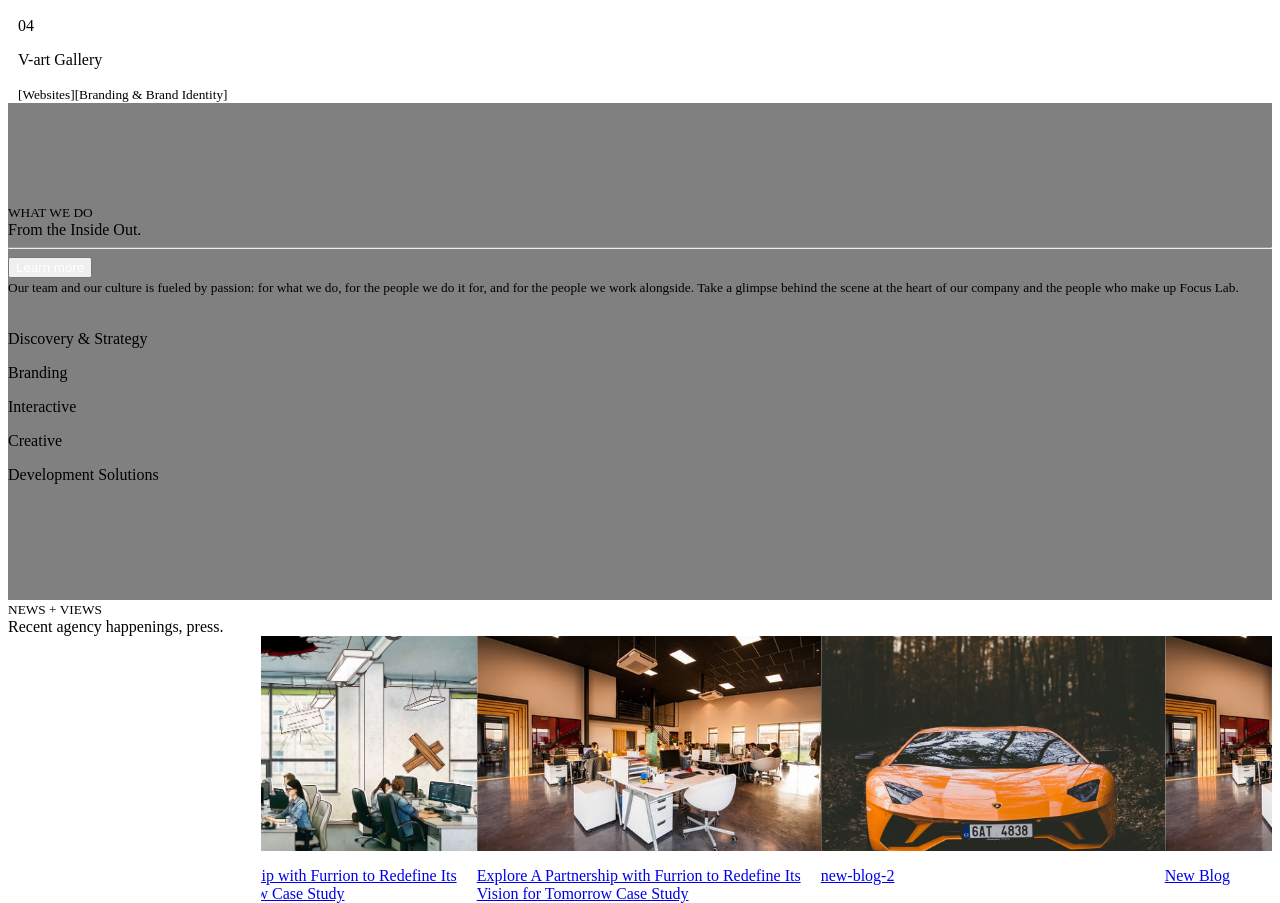
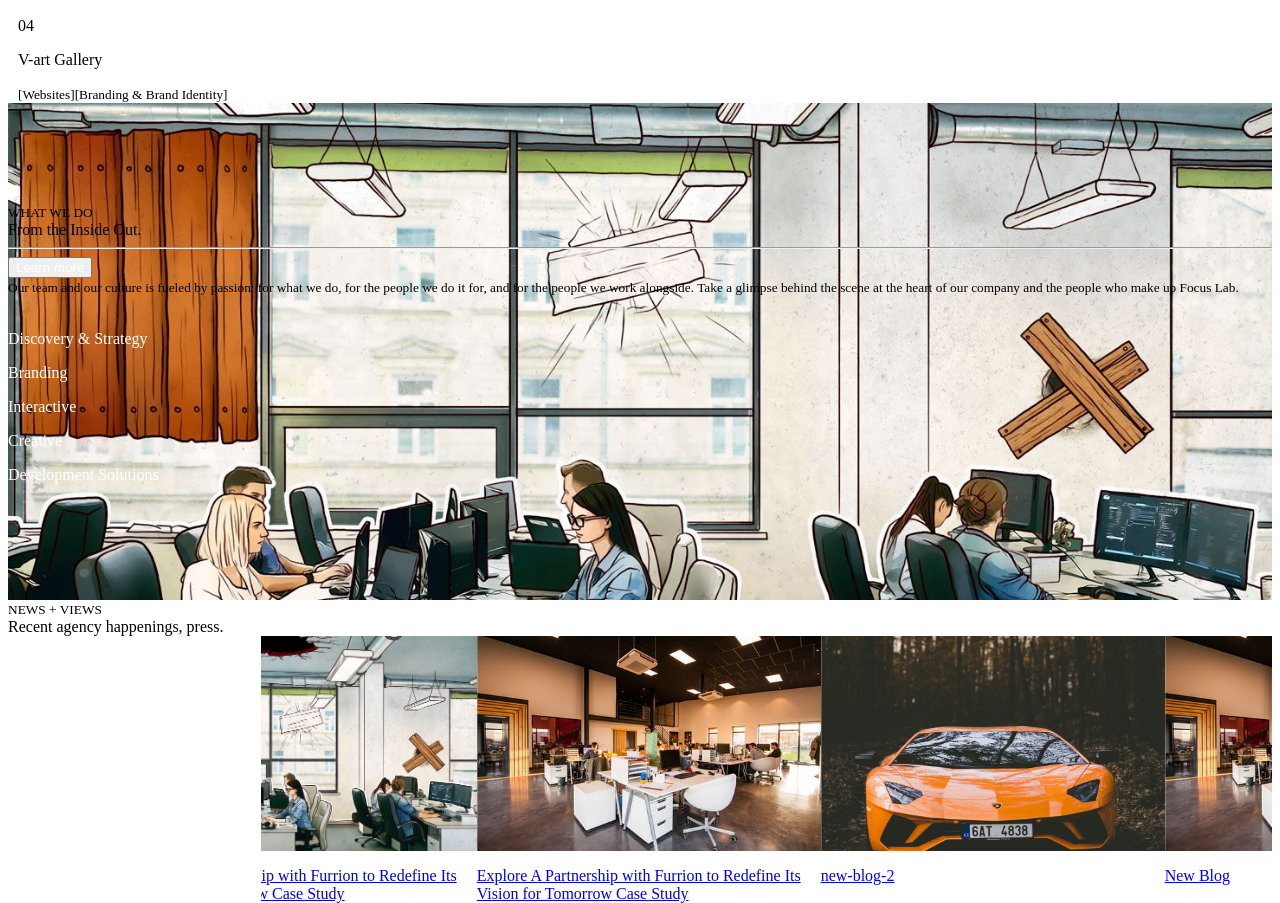
Before and after one commit to muaaztehami/endshift-gatsby, a Gatsby site: page / in a window 1280 px wide. Shown: the part 2092-2995 px from the top of the page. Built offline with nearby package versions, Linux system fonts and the light colour scheme; Gatsby itself is replaced by a stand-in of ours.

Commit message:
fix: home page background image, links

```diff
--- a/package.json
+++ b/package.json
@@ -12,6 +12,7 @@
     "@material-ui/styles": "^4.11.3",
     "@material/textfield": "^10.0.0",
     "gatsby": "^3.0.0",
+    "gatsby-background-image": "^1.5.0",
     "gatsby-image": "^3.0.0",
     "gatsby-plugin-feed": "^3.0.0",
     "gatsby-plugin-gatsby-cloud": "^2.0.0",
--- a/src/components/footer.js
+++ b/src/components/footer.js
@@ -82,7 +82,7 @@ const Footer = ({ siteTitle }) => (
           <br />
           <small>
             <Link
-              to="#"
+              to="/about/#what-we-do"
               style={{
                 color: `white`,
                 textDecoration: `none`,
--- a/src/components/menu/menu.js
+++ b/src/components/menu/menu.js
@@ -1,5 +1,5 @@
 /* eslint-disable react/prop-types */
-import React, { useState, useEffect } from "react"
+import React, { useState } from "react"
 import "./style.scss"
 import { Link } from "gatsby"
 import Socials from "../socials/socials"
--- a/src/pages/about.js
+++ b/src/pages/about.js
@@ -62,7 +62,7 @@ const AboutPage = ({ data }) => {
         </div>
       </div>
 
-      <div className="small-container">
+      <div className="small-container" id="what-we-do">
         <div className="space-around">
           <div className="large-text bold-text mdeium-text-box">What We Do</div>
           <hr />
--- a/src/pages/index.js
+++ b/src/pages/index.js
@@ -7,6 +7,7 @@ import { graphql, Link } from "gatsby"
 import BlogsSlider from "../components/slider/blogsSlider"
 import BlogsSliderMobile from "../components/mobileViews/blogsSliderMobile"
 import scrollDown from "../utils/scrollDown"
+import BackgroundImage from "gatsby-background-image"
 
 const IndexPage = ({ data }) => {
   const sources = [
@@ -195,8 +196,16 @@ const IndexPage = ({ data }) => {
           </div>
         </div>
       </div>
+
+      <BackgroundImage
+        Tag="section"
+        className={"background-img-style"}
+        fluid={data.background_desktop.childImageSharp.fluid}
+      >
         <div
-        style={{ backgroundColor: `grey`, padding: `100px 0px` }}
+          style={{
+            padding: `100px 0px`,
+          }}
           className="space-around"
         >
           <div className="small-container footer" style={{ marginTop: 0 }}>
@@ -226,15 +235,67 @@ const IndexPage = ({ data }) => {
                 </small>
                 <br />
                 <br />
-              <p className="bold-text">Discovery & Strategy</p>
-              <p className="bold-text">Branding</p>
-              <p className="bold-text">Interactive</p>
-              <p className="bold-text">Creative</p>
-              <p className="bold-text">Development Solutions</p>
+
+                <p className="bold-text">
+                  <Link
+                    to="/services/#discovery-strategy"
+                    style={{
+                      color: `white`,
+                      textDecoration: `none`,
+                    }}
+                  >
+                    Discovery & Strategy
+                  </Link>
+                </p>
+                <p className="bold-text">
+                  <Link
+                    to="/services/#branding"
+                    style={{
+                      color: `white`,
+                      textDecoration: `none`,
+                    }}
+                  >
+                    Branding
+                  </Link>
+                </p>
+                <p className="bold-text">
+                  <Link
+                    to="/services/#interactive"
+                    style={{
+                      color: `white`,
+                      textDecoration: `none`,
+                    }}
+                  >
+                    Interactive
+                  </Link>
+                </p>
+                <p className="bold-text">
+                  <Link
+                    to="#"
+                    style={{
+                      color: `white`,
+                      textDecoration: `none`,
+                    }}
+                  >
+                    Creative
+                  </Link>
+                </p>
+                <p className="bold-text">
+                  <Link
+                    to="#"
+                    style={{
+                      color: `white`,
+                      textDecoration: `none`,
+                    }}
+                  >
+                    Development Solutions
+                  </Link>
+                </p>
               </div>
             </div>
           </div>
         </div>
+      </BackgroundImage>
       <div className="small-container">
         <div>
           <small className="small-text">NEWS + VIEWS</small>
@@ -278,5 +339,12 @@ export const data = graphql`
         }
       }
     }
+    background_desktop: file(relativePath: { eq: "office.jpg" }) {
+      childImageSharp {
+        fluid(fit: FILL, maxWidth: 1600, maxHeight: 800) {
+          ...GatsbyImageSharpFluid
+        }
+      }
+    }
   }
 `
--- a/src/style.scss
+++ b/src/style.scss
@@ -558,6 +558,14 @@ button:focus {
     margin-top: 0;
   }
 }
+
+.background-img-style {
+  opacity: 1 !important;
+  background: rgb(0, 0, 0, 0.5);
+  @media screen and (max-width: 480px) {
+    background: rgb(0, 0, 0, 1) !important;
+  }
+}
 /* Media queries */
 
 @media (max-width: 42rem) {
```
Also changed, not shown: src/pages/services.js (+12 -7 lines), 1 other file. Lines whose indentation alone changed are shown as unchanged.
